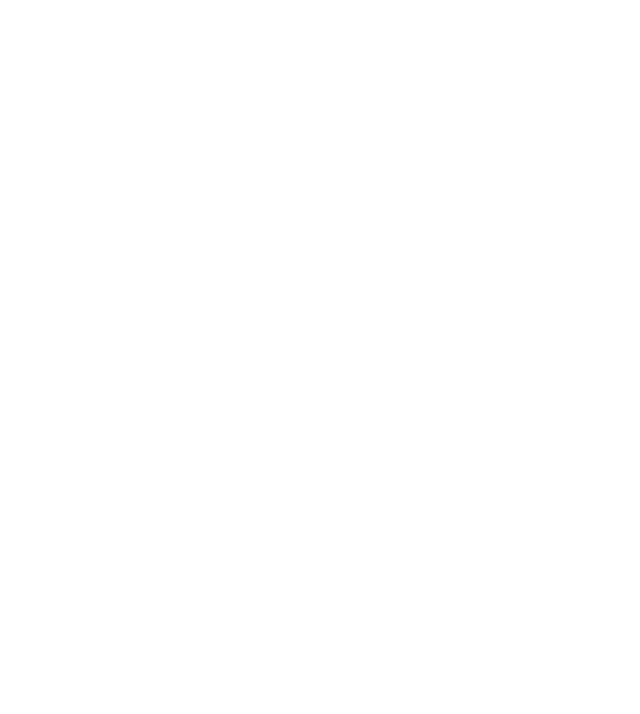
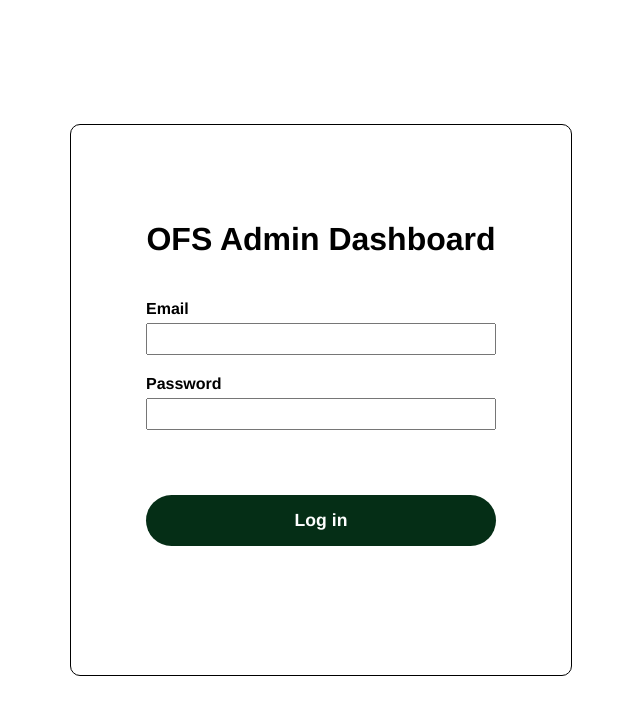
Before and after one commit to WebDev-Team-OFS/ofs-website, a React (Vite) app in the folder client/: page /admin/login in a window 1280 px wide. Before the commit this address had no page. Shown: the top 714 px of the page, without its empty margins (319-959 px from the left). Built offline with nearby package versions, Linux system fonts and the light colour scheme.

Commit message:
Added login functionality to admin page

```diff
--- a/client/src/App.jsx
+++ b/client/src/App.jsx
@@ -12,6 +12,7 @@ import CheckoutPage from './components/CheckoutPage/CheckoutPage';
 import MainLayout from './components/MainLayout';
 import { SearchPage } from './components/SearchPage/SearchPage';
 import AdminLogin from './components/AdminPage/AdminLogin';
+import AdminDashboard from './components/AdminPage/AdminDashboard';
 
 
 function App() {
@@ -19,7 +20,8 @@ function App() {
     <>
       <Router>
         <Routes>
-          <Route path="/admin" element= {<AdminLogin />} />
+          <Route path="/admin/login" element= {<AdminLogin />} />
+          <Route path="/admin/dashboard" element= {<AdminDashboard />} />
           <Route path="/" element={<MainLayout />}>
             <Route path ="/" element = {<LandingPage />} />
             <Route path ="/product/:id" element = {<ProductPage />} />
--- /dev/null
+++ b/client/src/components/AdminPage/AdminDashboard.jsx
@@ -0,0 +1,9 @@
+import React from 'react'
+
+function AdminDashboard() {
+  return (
+    <div>AdminDashboard</div>
+  )
+}
+
+export default AdminDashboard
--- a/client/src/components/AdminPage/AdminLogin.jsx
+++ b/client/src/components/AdminPage/AdminLogin.jsx
@@ -1,18 +1,46 @@
 import React from 'react'
 import "./admin-login.css"
+import { useState, useEffect } from 'react';
+import axios from 'axios';
+import { useNavigate } from 'react-router-dom';
+
 
 export default function AdminLogin() {
+    const [email, setEmail] = useState('');
+    const [password, setPassword] = useState('');
+    const [error, setError] = useState('');
+
+    const navigate = useNavigate();
+
+    const submitLogin = async (e) => {
+        e.preventDefault();
+        try {
+            const response = await axios.post(`http://127.0.0.1:8080/api/admin/login`, {
+                email,
+                password,
+            }, { withCredentials: true });
+            console.log("hello");
+            navigate(`/admin/dashboard`);
+        }
+        catch (error) {
+            console.log(error.response ? error.response.data : error.message);
+        }
+
+
+    }
+
   return (
     <div className="admin-login-wrapper">
-        <form className="admin-login" action="">
+        <form className="admin-login" action="" onSubmit={submitLogin}>
             <h1>OFS Admin Dashboard</h1>
             <div className="input-wrapper">
                 <label htmlFor="email">Email</label>
-                <input type="email" id="email" name="email" required />
+                <input type="email" id="email" name="email" onChange={(e) => setEmail(e.target.value)} />
             </div>
             <div className="input-wrapper">
                 <label htmlFor="password">Password</label>
-                <input type="password" id="password" name="password" required />
+                <input type="password" id="password" name="password" onChange={(e) => setPassword(e.target.value)} />
+                <label className="error" htmlFor="error">{error}</label>
             </div>
             <button type="submit">Log in</button>
         </form>
--- a/client/src/components/AdminPage/admin-login.css
+++ b/client/src/components/AdminPage/admin-login.css
@@ -56,3 +56,9 @@
     padding: 15px;
     margin-top: 40px;
 }
+
+.admin-login-wrapper .error {
+    color: red;
+    font-weight: light;
+    font-family: Arial;
+}
```
